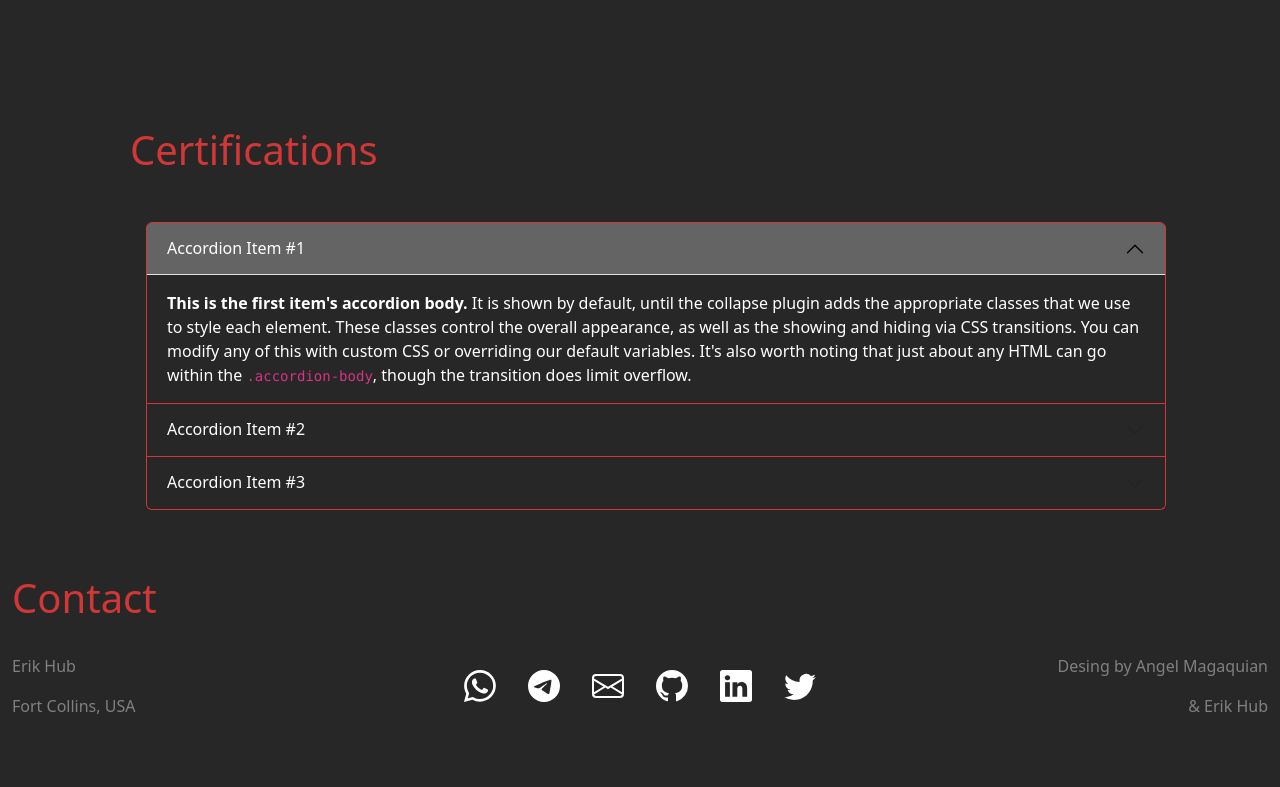
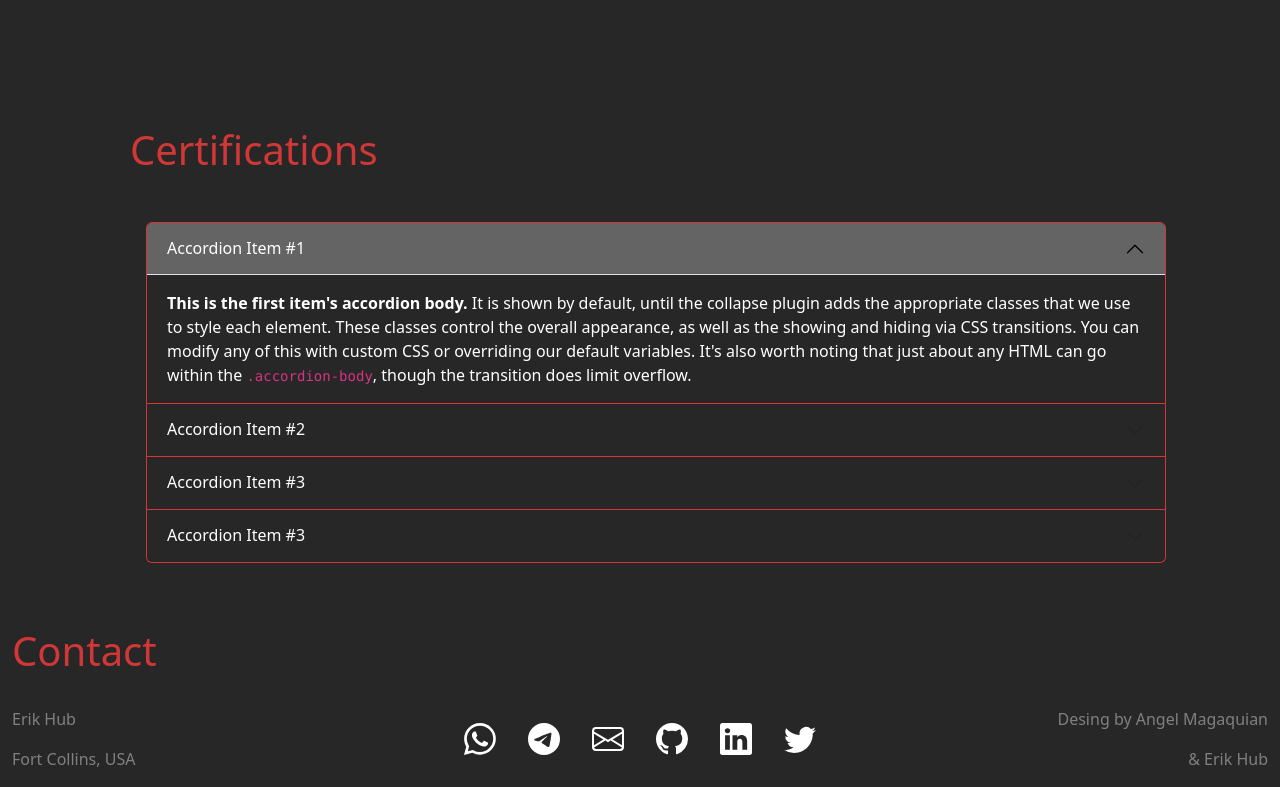
Before and after one commit to ehub-96/my-resume, a React (Vite) app: page / in a window 1280 px wide. Shown: the part 2173-2960 px from the top of the page. Before the commit the page ends 2907 px from the top, so only its background shows below. Built offline with nearby package versions, Linux system fonts and the light colour scheme.

Commit message:
awoo new accordion div

```diff
--- a/src/components/Certifications/Certifications.jsx
+++ b/src/components/Certifications/Certifications.jsx
@@ -43,9 +43,22 @@
                 <div id="panelsStayOpen-collapseThree" class="accordion-collapse collapse" aria-labelledby="panelsStayOpen-headingThree">
                   <div class="accordion-body">
                     <strong>This is the third item's accordion body.</strong> It is hidden by default, until the collapse plugin adds the appropriate classes that we use to style each element. These classes control the overall appearance, as well as the showing and hiding via CSS transitions. You can modify any of this with custom CSS or overriding our default variables. It's also worth noting that just about any HTML can go within the <code>.accordion-body</code>, though the transition does limit overflow.
-                  </div>
+                   </div>
                 </div>
               </div>
+              <div class="accordion-item">
+                <h2 class="accordion-header" id="panelsStayOpen-headingThree">
+                  <button class="accordion-button collapsed" type="button" data-bs-toggle="collapse" data-bs-target="#panelsStayOpen-collapseThree" aria-expanded="false" aria-controls="panelsStayOpen-collapseThree">
+                    Accordion Item #3
+                  </button>
+                </h2>
+                <div id="panelsStayOpen-collapseThree" class="accordion-collapse collapse" aria-labelledby="panelsStayOpen-headingThree">
+                  <div class="accordion-body">
+                    <strong>This is the third item's accordion body.</strong> It is hidden by default, until the collapse plugin adds the appropriate classes that we use to style each element. These classes control the overall appearance, as well as the showing and hiding via CSS transitions. You can modify any of this with custom CSS or overriding our default variables. It's also worth noting that just about any HTML can go within the <code>.accordion-body</code>, though the transition does limit overflow.
+                   </div>
+                </div>
+              </div>
+
             </div>
           </div>
         </div>
```
